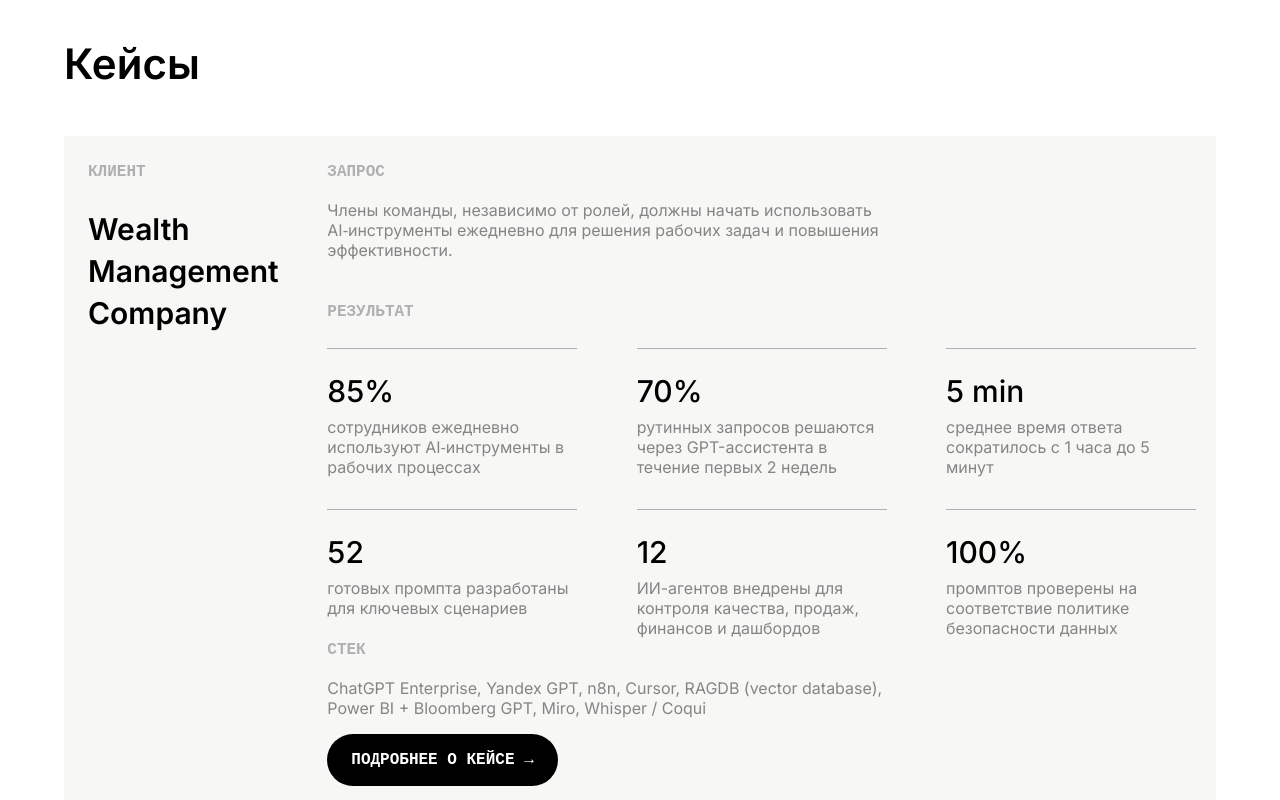
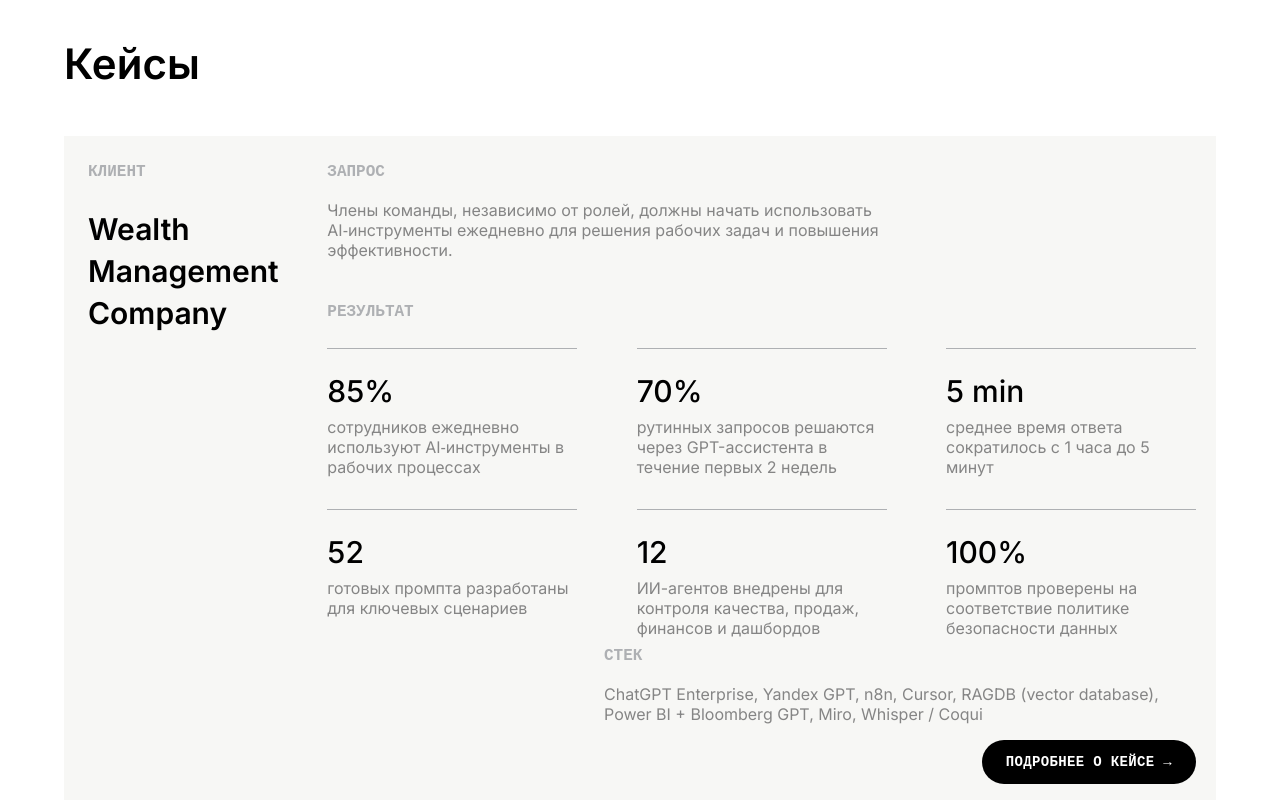
Before and after one commit to vb-sferai/IntelliHub, a React (Vite) app: page / in a window 1280 px wide. Shown: the part 2880-3680 px from the top of the page. Built offline with nearby package versions, Linux system fonts and the light colour scheme.

Commit message:
feat: add 'Подробнее о кейсе' button to case carousel item with link to /casestudies

```diff
--- a/src/pages/MainPage/components/CasesCarouselItem.tsx
+++ b/src/pages/MainPage/components/CasesCarouselItem.tsx
@@ -38,7 +38,7 @@ export const CasesCarouselItem = ({ client, request, results, stack }: CasesCaro
     const firstThreeResults = results.slice(0, 3);
     const lastThreeResults = results.slice(-3);
     return (
-        <div className={`flex flex-col md:flex-row gap-8 md:gap-12 w-[374px] sm:w-[calc(100vw-96px)] lg:w-[calc(100vw-128px)] xl:w-340 md:h-173 bg-[#F7F7F5] pl-6 pt-6 pr-5 pb-11 flex-shrink-0`}>
+        <div className={`flex flex-col md:flex-row gap-8 md:gap-12 w-[374px] sm:w-[calc(100vw-96px)] lg:w-[calc(100vw-128px)] xl:w-340 md:h-173 bg-[#F7F7F5] pl-6 pt-6 pr-5 pb-11 flex-shrink-0 relative`}>
             <div className="flex flex-col gap-2 md:gap-6 w-61">
                 <span className="uppercase text-sm md:text-base font-semibold text-gray-400 font-geist">Клиент</span>
                 <span className="text-xl md:text-[30px] font-semibold text-black">{client}</span>
@@ -89,28 +89,26 @@ export const CasesCarouselItem = ({ client, request, results, stack }: CasesCaro
                             </div>
                         </div>
                     </div>
-                    <div className="flex md:hidden mt-6">
-                        <Link
-                            to="/casestudies"
-                            className="cursor-pointer rounded-full bg-black text-white py-3.5 px-6 font-geist text-base font-semibold uppercase hover:bg-gray-800 transition-colors"
-                        >
+                </div>
+                <div className="hidden md:flex flex-col gap-4 justify-between items-start md:items-end">
+                    <div className="flex flex-col gap-4">
+                        <span className="uppercase text-base font-semibold text-gray-400 font-geist">Стек</span>
+                        <span className="text-base font-normal text-gray-500 max-w-148 leading-5">{stack}</span>
+                    </div>
+                    <Link to="/casestudies">
+                        <button className="rounded-full bg-black text-white px-6 py-3 font-geist text-sm font-semibold uppercase tracking-wide hover:bg-gray-800 transition-colors">
                             Подробнее о кейсе →
-                        </Link>
-                    </div>
-                </div>
-                <div className="hidden md:flex flex-col gap-4">
-                    <span className="uppercase text-base font-semibold text-gray-400 font-geist">Стек</span>
-                    <span className="text-base font-normal text-gray-500 max-w-148 leading-5">{stack}</span>
-                </div>
-                <div className="hidden md:flex mt-auto pt-4">
-                    <Link
-                        to="/casestudies"
-                        className="cursor-pointer rounded-full bg-black text-white py-3.5 px-6 font-geist text-base font-semibold uppercase hover:bg-gray-800 transition-colors"
-                    >
-                        Подробнее о кейсе →
+                        </button>
                     </Link>
                 </div>
             </div>
+
+            {/* Мобильная кнопка внизу */}
+            <Link to="/casestudies" className="md:hidden mt-4">
+                <button className="w-full rounded-full bg-black text-white px-6 py-3 font-geist text-sm font-semibold uppercase tracking-wide hover:bg-gray-800 transition-colors">
+                    Подробнее о кейсе →
+                </button>
+            </Link>
         </div>
     );
 };
```
